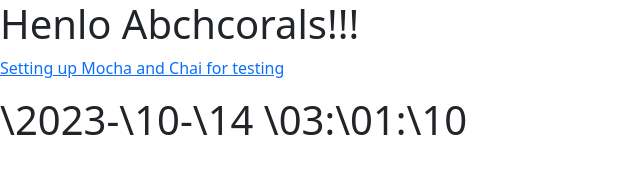
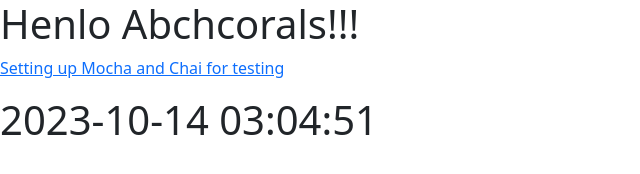
Before and after one commit to TeglonDiogenes/teglondiogenes.github.io, an Eleventy site: page index.md in a window 1280 px wide. Shown: the whole page, without its empty margins (0-640 px from the left). Built offline with nearby package versions, Linux system fonts and the light colour scheme; Eleventy itself is replaced by a stand-in of ours; files that its build step writes are made by us from their sources.

Commit message:
--wip-- [skip ci]

```diff
--- a/index.md
+++ b/index.md
@@ -7,4 +7,4 @@ title: Nildacha
 
 [Setting up Mocha and Chai for testing](/mocha-chai-setup)
 
-# \2023-\10-\14 \03:\01:\10
+# 2023-10-14 03:04:51
```
